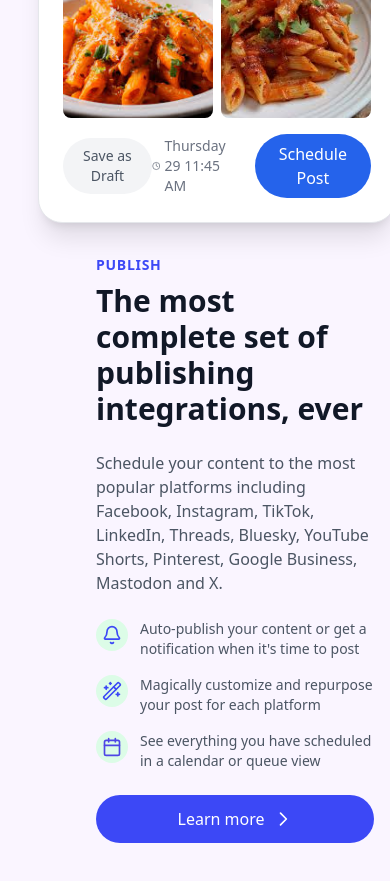
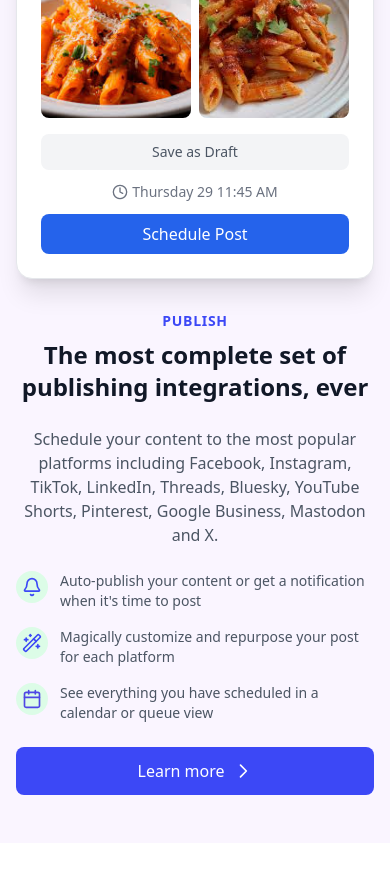
Before and after one commit to gekkin-programmer/EasyPostV2, a React (Vite) app in the folder frontend/: page / in a window 390 px wide. Shown: the part 1580-2461 px from the top of the page. After the commit the page ends 2423 px from the top, so only its background shows below. Built offline with nearby package versions, Linux system fonts and the light colour scheme.

Commit message:
added floating icons to mobile view and made the PublishSection.tsx a little more responsive

```diff
--- a/frontend/src/components/Hero.tsx
+++ b/frontend/src/components/Hero.tsx
@@ -56,7 +56,7 @@ const Hero: React.FC = () => {
       />
 
       {/* FLOATING ICONS – Hidden on mobile */}
-      <div className="hidden md:block">
+      <div className="block">
         {desktopIcons.map((item, idx) => {
           const Icon = item.Icon;
           return (
--- a/frontend/src/components/PublishSection.tsx
+++ b/frontend/src/components/PublishSection.tsx
@@ -1,12 +1,12 @@
-/*  App.tsx  */
 import React from 'react';
 import { Calendar, Clock, Wand2, Bell } from "lucide-react";
+
 export default function PublishSection() {
   return (
     <section className="bg-purple-50 min-h-screen flex flex-col items-center justify-center px-4 py-12 md:py-16 lg:py-20">
-      <div className="flex flex-col lg:flex-row items-center gap-8 lg:gap-12 max-w-7xl w-full">
+      <div className="flex flex-col lg:flex-row items-center justify-center gap-8 lg:gap-12 max-w-7xl w-full">
         {/* ---------- LEFT – Post Composer ---------- */}
-        <div className="bg-white ml-11 rounded-3xl shadow-xl border border-gray-200 w-full max-w-md lg:max-w-lg p-6 flex flex-col">
+        <div className="bg-white rounded-2xl shadow-xl border border-gray-200 w-full max-w-md lg:max-w-lg p-6 flex flex-col mx-auto">
           {/* Header */}
           <div className="flex items-center justify-between mb-4">
             <div className="flex items-center -space-x-2">
@@ -80,17 +80,17 @@ export default function PublishSection() {
           </div>
 
           {/* Footer */}
-          <div className="flex items-center justify-between">
-            <button className="px-4 py-2 text-sm text-gray-600 bg-gray-100 rounded-full hover:bg-gray-200">
+          <div className="flex flex-col sm:flex-row items-center justify-between gap-3">
+            <button className="w-full sm:w-auto px-4 py-2 text-sm text-gray-600 bg-gray-100 rounded-lg hover:bg-gray-200 transition-colors">
               Save as Draft
             </button>
 
-            <div className="flex items-center gap-3">
+            <div className="flex flex-col sm:flex-row items-center gap-3 w-full sm:w-auto">
               <div className="flex items-center gap-1 text-sm text-gray-500">
                 <Clock className="w-4 h-4" />
                 <span>Thursday 29 11:45 AM</span>
               </div>
-              <button className="px-6 py-2 bg-blue-600 text-white rounded-full hover:bg-blue-700 font-medium">
+              <button className="w-full sm:w-auto px-6 py-2 bg-blue-600 text-white rounded-lg hover:bg-blue-700 font-medium transition-colors">
                 Schedule Post
               </button>
             </div>
@@ -98,10 +98,10 @@ export default function PublishSection() {
         </div>
 
         {/* ---------- RIGHT – Copy & CTA ---------- */}
-        <div className="flex-1 max-w-lg space-y-6 ml-20">
+        <div className="flex-1 max-w-lg space-y-6 text-center lg:text-left mx-auto">
           <div>
             <p className="text-sm font-semibold text-[#3C48F6] uppercase tracking-wider">PUBLISH</p>
-            <h2 className="mt-2 text-3xl font-bold text-gray-900">
+            <h2 className="mt-2 text-2xl sm:text-3xl font-bold text-gray-900">
               The most complete set of publishing integrations, ever
             </h2>
           </div>
@@ -125,7 +125,7 @@ export default function PublishSection() {
             />
           </div>
 
-          <button className="w-full md:w-auto px-8 py-3 bg-[#3C48F6] text-white rounded-full   font-medium flex items-center justify-center gap-2">
+          <button className="w-full sm:w-auto px-6 py-3 bg-[#3C48F6] text-white rounded-lg font-medium flex items-center justify-center gap-2 hover:bg-[#2F3AC7] transition-colors">
             Learn more
             <svg className="w-5 h-5" fill="none" stroke="currentColor" viewBox="0 0 24 24">
               <path strokeLinecap="round" strokeLinejoin="round" strokeWidth={2} d="M9 5l7 7-7 7" />
@@ -144,7 +144,7 @@ function FeatureItem({ icon, text }: { icon: React.ReactNode; text: string }) {
       <div className="flex-shrink-0 w-8 h-8 bg-green-100 rounded-full flex items-center justify-center">
         {icon}
       </div>
-      <p className="text-sm text-gray-600">{text}</p>
+      <p className="text-sm text-gray-600 text-left">{text}</p>
     </div>
   );
 }
```
